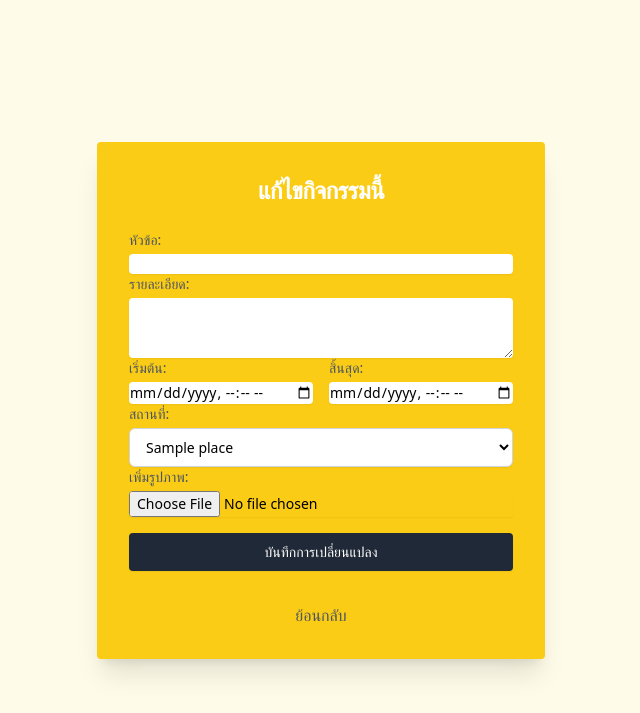
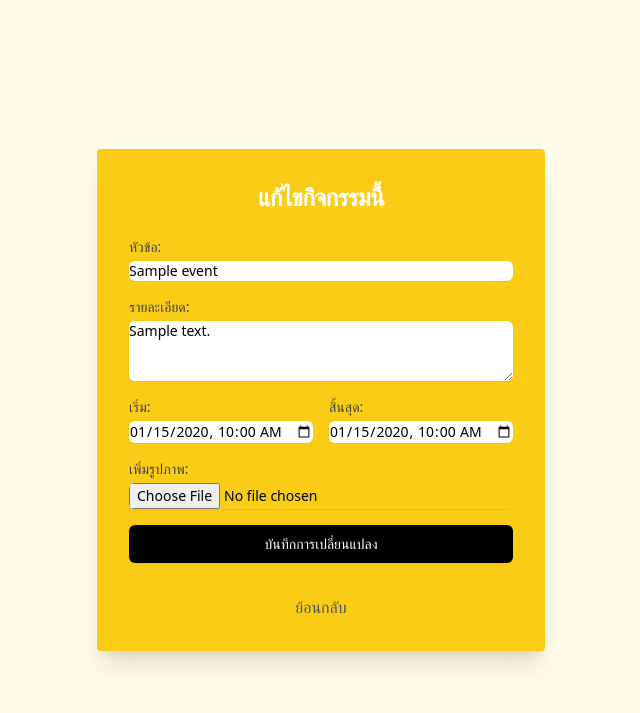
Before and after one commit to Gmac8793/MyUni, a Django app: page /event_edit/1/ in a window 1280 px wide. Shown: the top 713 px of the page, without its empty margins (319-959 px from the left). Run offline with Django 4.2, Linux system fonts and the light colour scheme; tables that the repository leaves empty hold one stand-in row (values such as "Sample post"); some libraries are stand-ins or nearby versions.

Commit message:
event edit compleate

```diff
--- a/myuniapp/home/forms.py
+++ b/myuniapp/home/forms.py
@@ -39,7 +39,7 @@ class PlaceForm(forms.ModelForm):
     image = forms.ImageField(required=False)
     class Meta:
         model = Place
-        fields = ('name', 'detail', 'latitude', 'longitude')
+        fields = ('name', 'detail', 'latitude', 'longitude', 'image')
 
 class ProfileSettingsForm(forms.ModelForm):
 
--- a/myuniapp/home/views.py
+++ b/myuniapp/home/views.py
@@ -287,6 +287,8 @@ def add_new_place(request):
                 place_image = PlaceImage(place=place, image=request.FILES['image'])
                 place_image.save()
             return redirect('home')
+        else:
+            print(form.errors)
     else:
         place_url = {'latitude': lat, 'longitude': lng}
         form = PlaceForm(initial=place_url)
--- a/myuniapp/social_app/templates/social_app/event_edit.html
+++ b/myuniapp/social_app/templates/social_app/event_edit.html
@@ -28,42 +28,38 @@
                     <h1 class="text-xl text-white font-bold leading-tight tracking-tight text-gray-600 md:text-2xl text-center">
                         แก้ไขกิจกรรมนี้
                     </h1>
-                    <form method="post" enctype="multipart/form-data">
+                    <form method="post" enctype="multipart/form-data" class="space-y-4">
                         {% csrf_token %}
                         <div>
-                            <label for="title" class="block text-sm font-medium text-gray-600">หัวข้อ:</label>
-                            <input type="text" id="title" name="title" required class="mt-1 focus:ring-blue-500 focus:border-blue-500 block w-full shadow-sm sm:text-sm border-gray-300 rounded">
+                            <label for="title" class="block text-sm font-medium text-gray-700">หัวข้อ:</label>
+                            <input type="text" id="title" name="title" value="{{ event.title }}" required class="mt-1 focus:ring-blue-500 focus:border-blue-500 block w-full shadow-sm sm:text-sm border-gray-300 rounded-md">
                         </div>
                         <div>
-                            <label for="detail" class="block text-sm font-medium text-gray-600">รายละเอียด:</label>
-                            <textarea id="detail" name="detail" required rows="3" class="mt-1 focus:ring-blue-500 focus:border-blue-500 block w-full shadow-sm sm:text-sm border-gray-300 rounded"></textarea>
+                            <label for="detail" class="block text-sm font-medium text-gray-700">รายละเอียด:</label>
+                            <textarea id="detail" name="detail" required rows="3" class="mt-1 focus:ring-blue-500 focus:border-blue-500 block w-full shadow-sm sm:text-sm border-gray-300 rounded-md">{{ event.detail }}</textarea>
                         </div>
                         <div class="grid grid-cols-2 gap-x-4">
                             <div>
-                                <label for="start_date" class="block text-sm font-medium text-gray-600">เริ่มต้น:</label>
-                                <input type="datetime-local" id="start_date" name="start_date" required class="mt-1 focus:ring-blue-500 focus:border-blue-500 block w-full shadow-sm sm:text-sm border-gray-300 rounded">
+                                <label for="start_date" class="block text-sm font-medium text-gray-700">เริ่ม:</label>
+                                <input type="datetime-local" id="start_date" name="start_date" value="{{ event.start_date|date:'Y-m-d\\TH:i' }}" required class="mt-1 focus:ring-blue-500 focus:border-blue-500 block w-full shadow-sm sm:text-sm border-gray-300 rounded-md">
                             </div>
                             <div>
-                                <label for="end_date" class="block text-sm font-medium text-gray-600">สิ้นสุด:</label>
-                                <input type="datetime-local" id="end_date" name="end_date" required class="mt-1 focus:ring-blue-500 focus:border-blue-500 block w-full shadow-sm sm:text-sm border-gray-300 rounded">
+                                <label for="end_date" class="block text-sm font-medium text-gray-700">สิ้นสุด:</label>
+                                <input type="datetime-local" id="end_date" name="end_date" required value="{{ event.end_date|date:'Y-m-d\\TH:i' }}" class="mt-1 focus:ring-blue-500 focus:border-blue-500 block w-full shadow-sm sm:text-sm border-gray-300 rounded-md">
                             </div>
                         </div>
                         <div>
-                            <label for="place" class="block text-sm font-medium text-gray-600">สถานที่:</label>
-                            <select id="place" name="place" required class="mt-1 block w-full py-2 px-3 border border-gray-300 bg-white rounded-md shadow-sm focus:outline-none focus:ring-blue-500 focus:border-blue-500 sm:text-sm">
-                                {% for place in form.place.field.queryset %}
-                                    <option value="{{ place.id }}">{{ place.name }}</option>
-                                {% endfor %}
-                            </select>
+                            <label for="event_image" class="block text-sm font-medium text-gray-700">เพิ่มรูปภาพ:</label>
+                            <input type="file" id="event_image" name="event_image" class="mt-1 focus:ring-blue-500 focus:border-blue-500 block w-full shadow-sm sm:text-sm border-gray-300 rounded-md">
+                            {% if event.image %}
+                                <p class="mt-2 text-sm text-gray-600">Current Image: <img src="{{ event.image.url }}" alt="Event Image" class="h-32"></p>
+                            {% endif %}
                         </div>
                         <div>
-                            <label for="event_image" class="block text-sm font-medium text-gray-600">เพิ่มรูปภาพ:</label>
-                            <input type="file" id="event_image" name="event_image" class="mt-1 focus:ring-blue-500 focus:border-blue-500 block w-full shadow-sm sm:text-sm border-gray-300 rounded">
-                        </div>
-                        <div class="pt-4">
-                            <button type="submit" class="w-full py-2 px-4 border border-transparent rounded shadow-sm text-sm font-medium text-white bg-gray-800 hover:bg-gray-900 focus:outline-none focus:ring-2 focus:ring-offset-2">บันทึกการเปลี่ยนแปลง</button>
+                            <button type="submit" class="w-full py-2 px-4 border border-transparent rounded-md shadow-sm text-sm font-medium text-white bg-black hover:bg-gray-700 focus:outline-none focus:ring-2 focus:ring-offset-2">บันทึกการเปลี่ยนแปลง</button>
                         </div>
                     </form>
+
                     <div class="text-center justity-items-center pt-2">
                         <a href="{{ referer_url }}" class="text-gray-600">ย้อนกลับ</a>
                     </div>
--- a/myuniapp/social_app/templates/social_app/post_content.html
+++ b/myuniapp/social_app/templates/social_app/post_content.html
@@ -33,7 +33,7 @@
       <div class="flex items-center md:order-2 space-x-3 md:space-x-0 rtl:space-x-reverse">
         <a href="{% url 'home' %}" class="flex pr-4 ms-2 text-white logo-font md:me-24">Home</a>
         <div class="text-white logo-font pr-4">
-          <a href="{{ referer_url }}">ย้อนกลับ</a>
+          <a href="{% url 'feed' %}?id={{ post.place.id }}">ย้อนกลับ</a>
         </div>
           <button type="button" class="flex text-sm bg-gray-800 rounded-full md:me-0 focus:ring-1 focus:ring-gray-200 dark:focus:ring-gray-600" id="user-menu-button" aria-expanded="false" data-dropdown-toggle="user-dropdown" data-dropdown-placement="bottom">
             <span class="sr-only">Open user menu</span>
--- a/myuniapp/social_app/views.py
+++ b/myuniapp/social_app/views.py
@@ -204,7 +204,7 @@ def event_delete(request, event_id):
 def event_edit(request, pk):
     event = get_object_or_404(Event, id=pk)
     if request.method == 'POST':
-        form = EventCalendarForm(request.POST, request.FILES, instance=event)
+        form = EventForm(request.POST, request.FILES, instance=event)
         if form.is_valid():
             event = form.save(commit=False)
             event.save()
```
Also changed, not shown: myuniapp/home/templates/home/add_new_place.html (+4 -4 lines), myuniapp/social_app/templates/social_app/comment_delete.html (+2 -59 lines), myuniapp/media/event_images/สปดาหวนวท.jpg (added), myuniapp/media/event_images/สปดาหวนวท_yrPtAPs.jpg (added), myuniapp/media/post_images/สปดาหวนวท.jpg (added), myuniapp/media/post_images/สปดาหวนวท_lZ0PT59.jpg (added), myuniapp/media/profile_images/myprofile.jpg (added).
